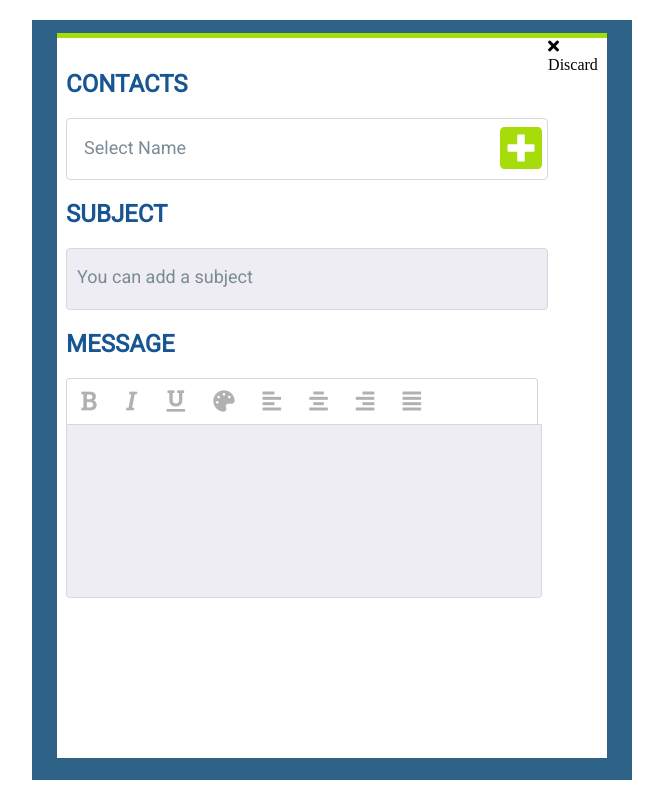
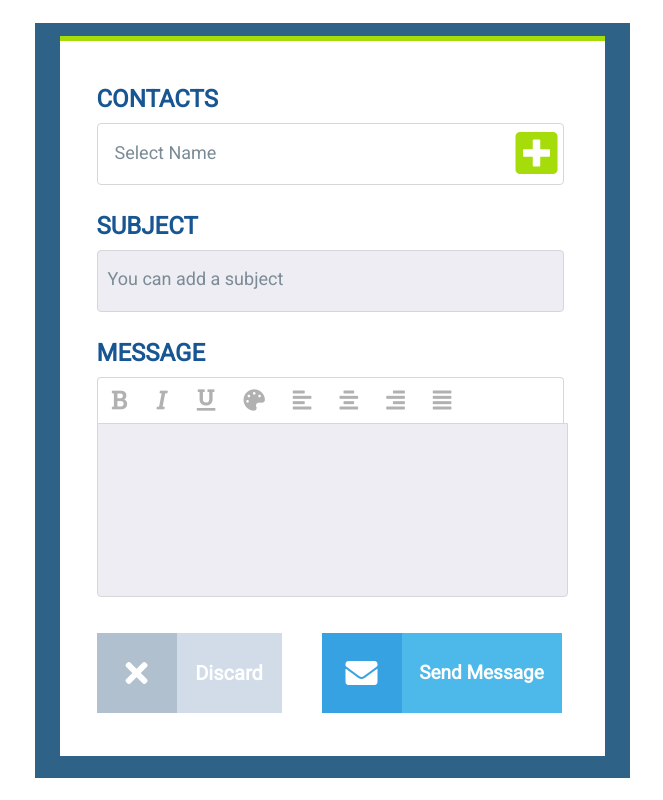
Before and after one commit to Chem-e/task3-PNGSlicing, a plain HTML site: page index.html in a window 1280 px wide. Shown: the whole page, without its empty margins (308-971 px from the left). Drawn offline with Linux system fonts and the light colour scheme.

Commit message:
complete

```diff
--- a/css/styles.css
+++ b/css/styles.css
@@ -7,8 +7,8 @@ html {
 }
 
 .container {
-    height: 760px;
-    width: 600px;
+    height: 755px;
+    width: 595px;
     background-color: #2e6287;
     display: flex;
     align-items: center;
@@ -17,6 +17,89 @@ html {
 
 .contacts {
     margin-top: 32px;
+}
+
+.main {
+    height: 715px;
+    width: 545px;
+    background-color: white;
+    border-top: 5px solid #a6dc0a;
+    border-bottom: 5px solid #2e6287;
+    margin-bottom: 4px;
+    display: flex;
+    justify-content: center;
+}
+
+.contents {
+    padding-top: 12px;
+}
+
+h2 {
+    color: #175692;
+    margin-top: 27px;
+    margin-bottom: 10px;
+}
+
+h2,
+input {
+    font-family: 'Roboto', sans-serif;
+}
+
+.msgIcons {
+    color: #b1b1b1;
+    margin: 14px;
+}
+
+.wrapper {
+    border: 1px solid #d6d7d9;
+    border-radius: 4px;
+    padding: 5px;
+    height: 50px;
+    width: 455px;
+}
+
+.plus {
+    border-radius: 0px;
+    color: #a6dc0a;
+    float: right;
+}
+
+input:focus {
+    outline: none;
+}
+
+.icon {
+    float: right;
+    width: 40px;
+    height: 50px;
+    border: #a6dc0a;
+}
+
+.i1 {
+    border: none;
+    height: 40px;
+    width: 395px;
+    margin: 5px;
+}
+
+.i2 {
+    border-radius: 4px;
+    padding: 5px;
+    height: 50px;
+    width: 455px;
+}
+
+.i3 {
+    height: 170px;
+    width: 465px;
+}
+
+.i2,
+.i3 {
+    background-color: #ededf3;
+    border: 1px solid #d6d7d9;
+    border-bottom-left-radius: 4px;
+    border-bottom-right-radius: 4px;
 }
 
 ::-webkit-input-placeholder {
@@ -50,95 +133,11 @@ html {
     font-family: 'Roboto', sans-serif;
 }
 
-.main {
-    height: 720px;
-    width: 550px;
-    background-color: white;
-    border-top: 5px solid #a6dc0a;
-    border-bottom: 5px solid #2e6287;
-    margin-bottom: 4px;
-    display: flex;
-    justify-content: center;
-}
-
-.msgIcons {
-    color: #b1b1b1;
-    margin: 14px;
-}
-
-.wrapper {
-    border: 1px solid #d6d7d9;
-    border-radius: 4px;
-    padding: 5px;
-    height: 50px;
-    width: 470px;
-}
-
-.plus {
-    border-radius: 0px;
-    color: #a6dc0a;
-    float: right;
-}
-
-.i1 .box::-webkit-input-placeholder {
-    color: #7b8b96;
-    font-size: 18px;
-    font-family: 'Roboto', sans-serif;
-}
-
-input:focus {
-    outline: none;
-}
-
-.icon {
-    float: right;
-    width: 40px;
-    height: 50px;
-    border: #a6dc0a;
-}
-
-.i1 {
-    border: none;
-    height: 40px;
-    width: 400px;
-    margin: 5px;
-}
-
-.i2 {
-    border: 1px solid #d6d7d9;
-    border-radius: 4px;
-    padding: 5px;
-    height: 50px;
-    width: 470px;
-}
-
-.i3 {
-    height: 170px;
-}
-
-.i2,
-.i3 {
-    background-color: #ededf3;
-    border: 1px solid #d6d7d9;
-    border-bottom-left-radius: 4px;
-    border-bottom-right-radius: 4px;
-    width: 470px;
-}
-
-h2 {
-    color: #175692;
-}
-
-h2,
-input {
-    font-family: 'Roboto', sans-serif;
-}
-
 .wrap {
     height: 45px;
     background-color: white;
     border: 1px solid #d6d7d9;
-    width: 470px;
+    width: 465px;
     border-bottom: none !important;
     border-top-left-radius: 4px;
     border-top-right-radius: 4px;
@@ -147,3 +146,74 @@ input {
 .items {
     display: flex;
 }
+
+.last,
+.discard,
+.message {
+    display: flex;
+    align-items: center;
+    justify-content: space-between;
+    margin-top: 18px;
+}
+
+.last {
+    width: 465px;
+}
+
+
+/* .message {
+    margin-left: 20px;
+}
+
+.discard {
+    margin-right: 35px;
+} */
+
+.d1 {
+    height: 80px;
+    width: 80px;
+    color: white;
+    background-color: #b0c0cf;
+    display: flex;
+    align-items: center;
+    justify-content: center;
+}
+
+.d2 {
+    height: 80px;
+    width: 105px;
+    color: white;
+    background-color: #d1dce8;
+    font-weight: bold;
+    font-size: 20px;
+    font-family: 'Roboto', sans-serif;
+    text-align: center;
+    vertical-align: middle;
+    line-height: 80px;
+    /*same as div height then vertical align will work*/
+}
+
+.m1 {
+    height: 80px;
+    width: 80px;
+    /* margin-left: 10px; */
+    color: white;
+    background-color: #36a2e1;
+    display: flex;
+    align-items: center;
+    justify-content: center;
+}
+
+.m2 {
+    height: 80px;
+    width: 160px;
+    color: white;
+    background-color: #4db9ea;
+    font-weight: bold;
+    font-size: 19px;
+    font-family: 'Roboto', sans-serif;
+    text-align: center;
+    vertical-align: middle;
+    line-height: 80px;
+    /*same as div height then vertical align will work*/
+}
--- a/index.html
+++ b/index.html
@@ -49,11 +49,11 @@
                     </div>
                     <input type="text" class="i3">
                 </div>
-            </div>
+
                 <div class="last">
                     <div class="discard">
                         <div class="d1">
-                        <i class="fas fa-times"></i>
+                            <i class="fas fa-2x fa-times"></i>
                         </div>
                         <div class="d2">
                             Discard
@@ -61,17 +61,19 @@
                     </div>
                     <div class="message">
                         <div class="m1">
-
+                            <i class="fas fa-2x  fa-envelope"></i>
                         </div>
                         <div class="m2">
-
-                    </div>
+                            Send Message
                         </div>
                     </div>
                 </div>
             </div>
         </div>
 
+    </div>
+    </div>
+
 </body>
 
 </html>
```
Lines whose indentation alone changed are shown as unchanged.
